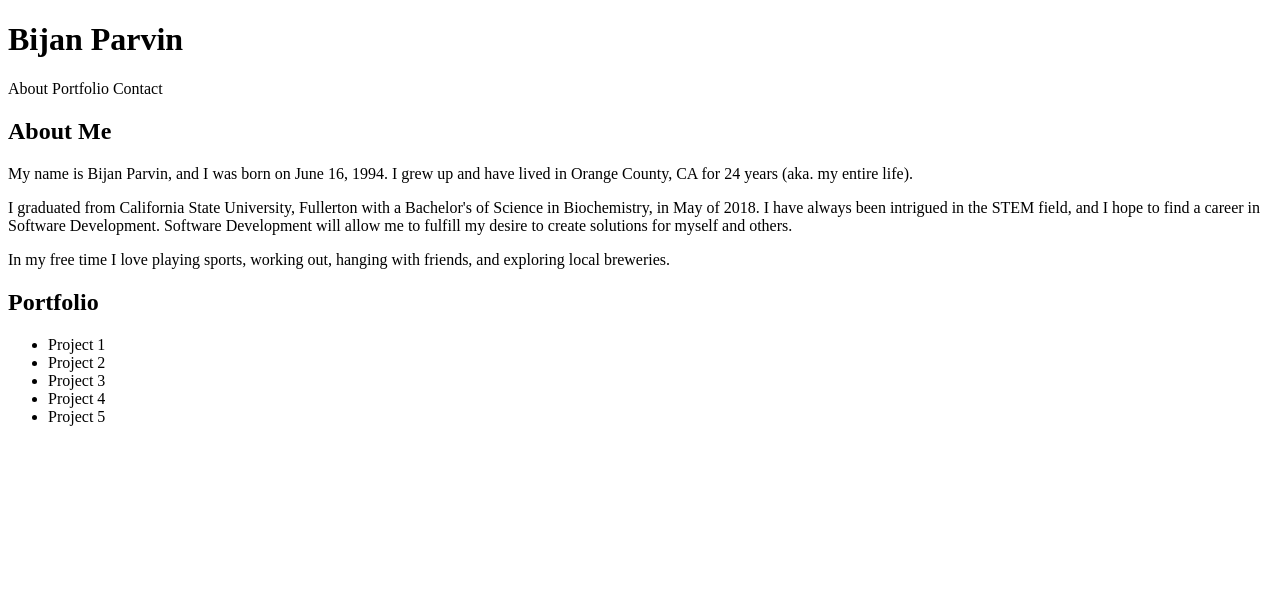
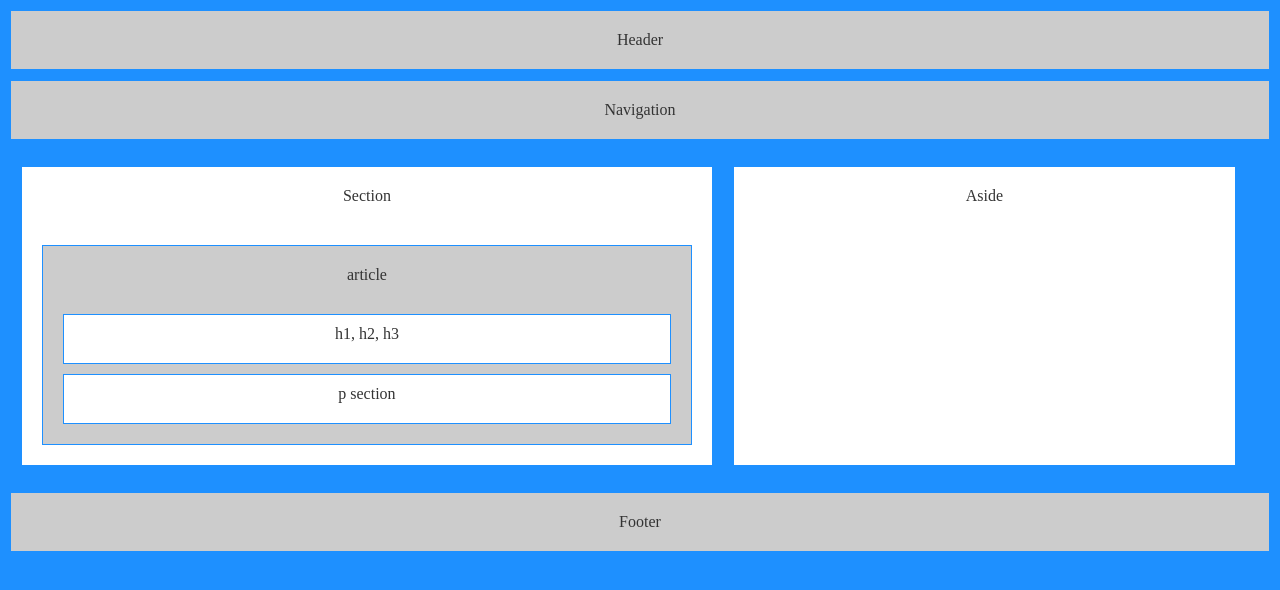
Before and after one commit to bparvin12/hw_wireframe, a plain HTML site: page index.html in a window 1280 px wide. Drawn offline with Linux system fonts and the light colour scheme.

Commit message:
finished with hw1

```diff
--- a/index.html
+++ b/index.html
@@ -1,53 +1,49 @@
 <!DOCTYPE html>
 <html lang="en">
+
 <head>
     <meta charset="UTF-8">
     <meta name="viewport" content="width=device-width, initial-scale=1.0">
     <meta http-equiv="X-UA-Compatible" content="ie=edge">
 
-    <link rel="stylesheet" href="styles.css">
+    <link rel="stylesheet" type="text/css" href="style.css">
 
-    <title id="title">Bijan Parvin's Portfolio</title>
+    <title id="title">Bijan Parvin HW1</title>
 </head>
 
 <body>
 
-<div>
-    <h1 id="name">Bijan Parvin</h1>
+    <header>
+        Header
+    </header>
 
-    About
-    Portfolio
-    Contact
-</div>
+    <section id="nav">
+        Navigation
+    </section>
+  <section id="bigbox">
+    <section id="left">
+        Section
 
-<div>
-    <h2 id="aboutme">About Me</h2>
+        <section id="article">
+            article
+            <div id="h1h2">
+                h1, h2, h3
+            </div>
+            <div id="p">
+                p section
+            </div>
+        </section>
+    </section>
 
-    <p>
-        My name is Bijan Parvin, and I was born on June 16, 1994. I grew up and have lived in Orange County, CA for 24 years (aka. my entire life).
-    </p>
-    <p>
-        I graduated from California State University, Fullerton with a Bachelor's of Science in Biochemistry, in May of 2018. I have always been intrigued in the STEM field, and I hope to find a career in Software Development. Software Development will allow me to fulfill my desire to create solutions for myself and others.
-    </p>
-    <p>
-        In my free time I love playing sports, working out, hanging with friends, and exploring local breweries.
-    </p>
-</div>
+    <aside>
+        Aside
+    </aside>
+  </section>
 
-<div>
-    <h2 id="portfolio">Portfolio</h2>
-    <ul>
-        <li>Project 1</li>
-        <li>Project 2</li>
-        <li>Project 3</li>
-        <li>Project 4</li>
-        <li>Project 5</li>
-    </ul>
-</div>
-
-
-
-
+    <footer>
+        Footer
+    </footer>
 
 </body>
+
 </html>
--- a/style.css
+++ b/style.css
@@ -0,0 +1,86 @@
+* {
+    box-sizing: border-box;
+    text-align: center;
+    border: 1px solid dodgerblue;
+}
+
+body {
+    background-color: dodgerblue;
+}
+
+header {
+    padding: 20px;
+    margin-bottom: 10px;
+    color: #333;
+    background-color: #ccc
+}
+
+#nav {
+    padding: 20px;
+    margin-bottom: 15px;
+    color: #333;
+    background-color: #ccc
+}
+
+#left {
+    float: left;
+    padding: 20px;
+    margin: 10px;
+    color: #333;
+    width: 55%;
+    height: 300px;
+    text-align: center;
+    background-color: white;
+}
+
+aside {
+    float: left;
+    padding: 20px;
+    margin: 10px;
+    color: #333;
+    width: 40%;
+    height: 300px;
+    text-align: center;
+    background-color: white;
+}
+
+#bigbox {
+    clear: both;
+    margin-bottom: 15px;
+}
+#bigbox::after {
+    content:"";
+    display: block;
+    clear: both;
+}
+#article {
+    margin-top: 40px;
+    width: 100%;
+    height: 200px;
+    padding: 20px;
+    color: #333;
+    background-color:#ccc;
+
+}
+
+#h1h2 {
+    padding: 10px;
+    margin-bottom: 10px;
+    margin-top: 30px;
+    height: 50px;
+    background-color: white;
+}
+
+#p {
+    padding: 10px;
+    margin-bottom: 10px;
+    height: 50px;
+    background-color: white;
+}
+
+footer {
+    padding: 20px;
+    margin-bottom: 10px;
+    color: #333;
+    background-color: #ccc
+}
```
